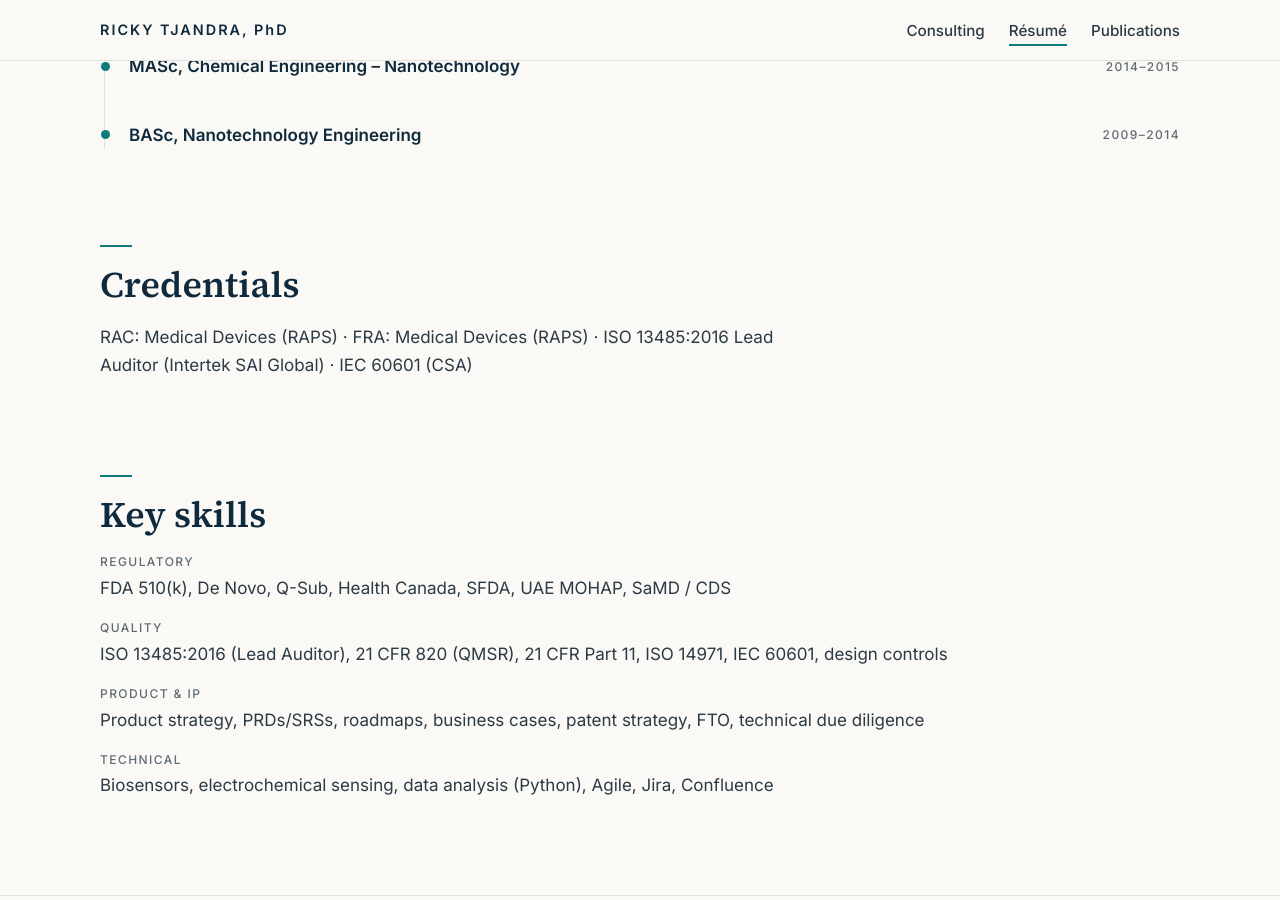
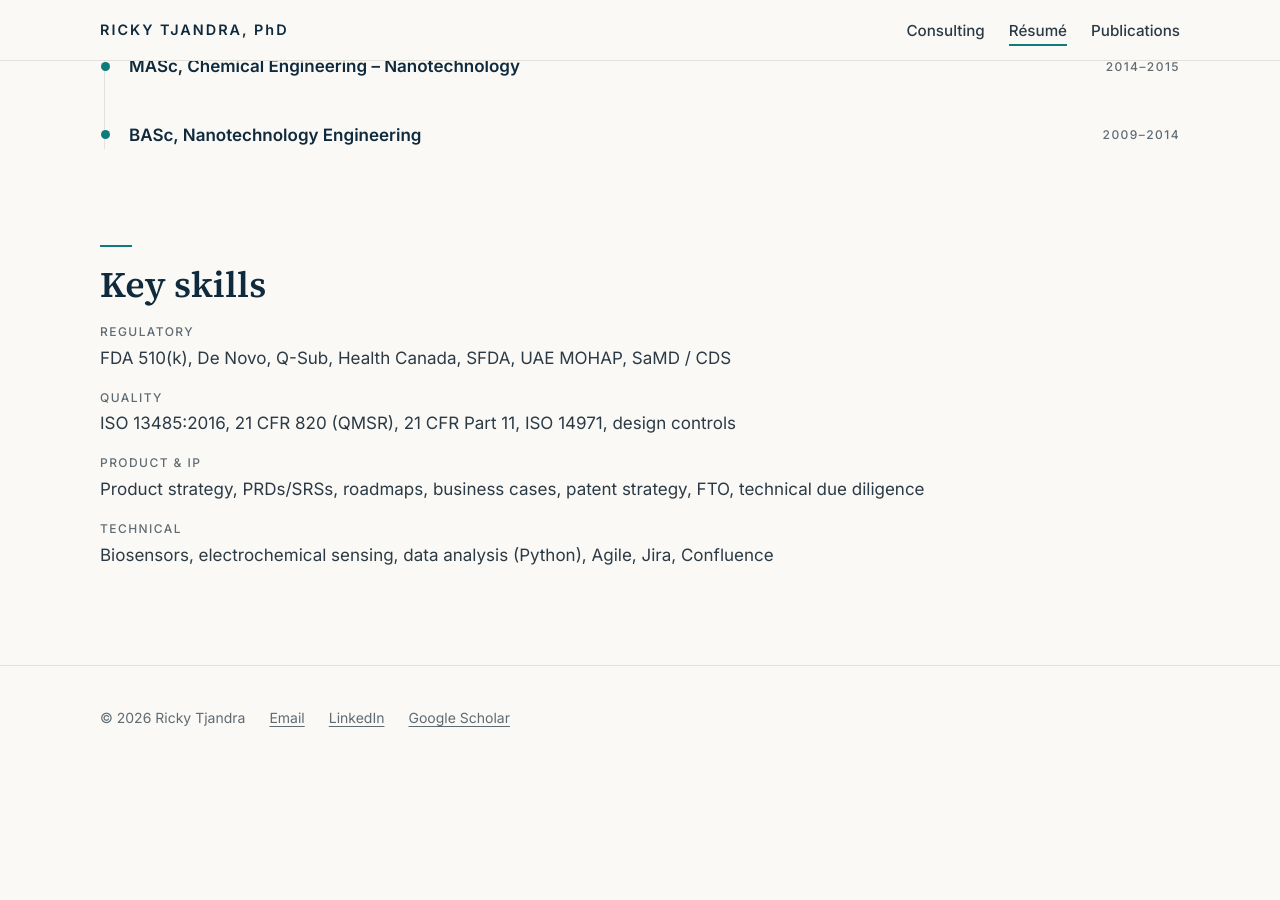
Before and after one commit to r2tjandr/personal-website, a Jekyll site: the page built from resume.md, in a window 1280 px wide and 900 px high, scrolled down 1584 px. Built offline with Jekyll 4.4.1, drawn with Linux system fonts in a browser that asks for light colours; after the commit the page ends 2353 px from its top, so only the background shows below that.

Commit message:
Remove professional credential claims from site
Co-Authored-By: Claude Opus 5.5 <noreply@anthropic.com>

```diff
--- a/resume.md
+++ b/resume.md
@@ -53,15 +53,10 @@ body_class: resume
 </section>
 
 <section>
-  <h2>Credentials</h2>
-  <p>RAC: Medical Devices (RAPS) · FRA: Medical Devices (RAPS) · ISO 13485:2016 Lead Auditor (Intertek SAI Global) · IEC 60601 (CSA)</p>
-</section>
-
-<section>
   <h2>Key skills</h2>
   <dl class="skills">
     <div><dt class="eyebrow">Regulatory</dt><dd>FDA 510(k), De Novo, Q-Sub, Health Canada, SFDA, UAE MOHAP, SaMD / CDS</dd></div>
-    <div><dt class="eyebrow">Quality</dt><dd>ISO 13485:2016 (Lead Auditor), 21 CFR 820 (QMSR), 21 CFR Part 11, ISO 14971, IEC 60601, design controls</dd></div>
+    <div><dt class="eyebrow">Quality</dt><dd>ISO 13485:2016, 21 CFR 820 (QMSR), 21 CFR Part 11, ISO 14971, design controls</dd></div>
     <div><dt class="eyebrow">Product &amp; IP</dt><dd>Product strategy, PRDs/SRSs, roadmaps, business cases, patent strategy, FTO, technical due diligence</dd></div>
     <div><dt class="eyebrow">Technical</dt><dd>Biosensors, electrochemical sensing, data analysis (Python), Agile, Jira, Confluence</dd></div>
   </dl>
```
Also changed, not shown: index.md (+0 -2 lines).
